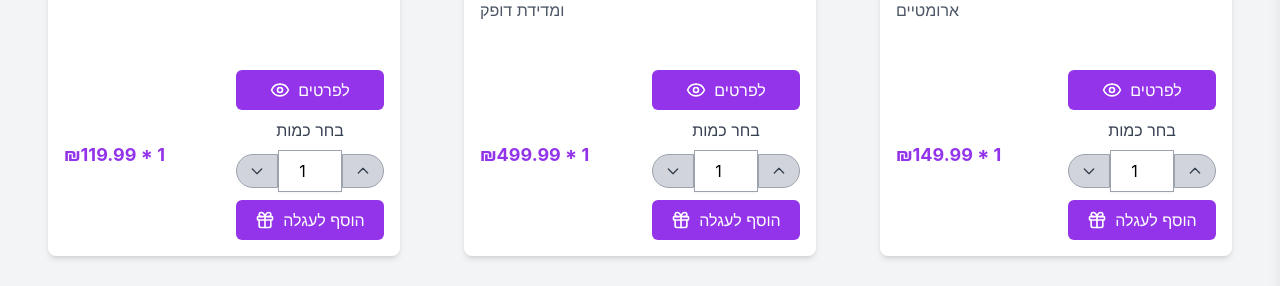
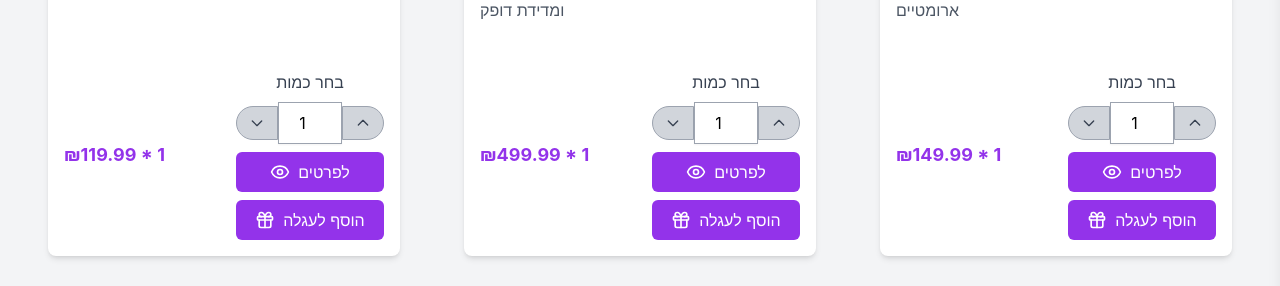
Before and after one commit to mendi-cohen/Talya-App, a React (Create React App) app: page / in a window 1280 px wide. Shown: the part 418-704 px from the top of the page. Built offline with nearby package versions, Linux system fonts and the light colour scheme.

Commit message:
Update GiftItem.jsxשינוי מיקום הכפתורים

```diff
--- a/src/Components/GiftItem.jsx
+++ b/src/Components/GiftItem.jsx
@@ -48,15 +48,7 @@ const GiftItem = ({
             ₪{price.toFixed(2)} * {localQuantity}
           </span>
           <div className="flex flex-col xs:flex-row gap-2 w-full sm:w-auto">
-            {buttonText !== "הסר מהעגלה" && (
-              <button
-                className="bg-purple-600 text-white px-2 py-1 sm:px-4 sm:py-2 rounded-md hover:bg-purple-700 transition duration-300 flex items-center justify-center text-sm sm:text-base"
-                onClick={Details}
-              >
-                <Eye className="h-4 w-4 sm:h-5 sm:w-5 mr-1 sm:mr-2" />
-                לפרטים
-              </button>
-            )}
+
             {buttonText === "הוסף לעגלה" && (
               <>
                     <span className="mx-4 text-gray-700 flex items-center justify-center">בחר כמות</span>
@@ -115,6 +107,15 @@ const GiftItem = ({
                     </svg>
                   </button>
                 </div>
+{buttonText !== "הסר מהעגלה" && (
+              <button
+                className="bg-purple-600 text-white px-2 py-1 sm:px-4 sm:py-2 rounded-md hover:bg-purple-700 transition duration-300 flex items-center justify-center text-sm sm:text-base"
+                onClick={Details}
+              >
+                <Eye className="h-4 w-4 sm:h-5 sm:w-5 mr-1 sm:mr-2" />
+                לפרטים
+              </button>
+            )}
 
                 <button
                   onClick={handleClick}
```
